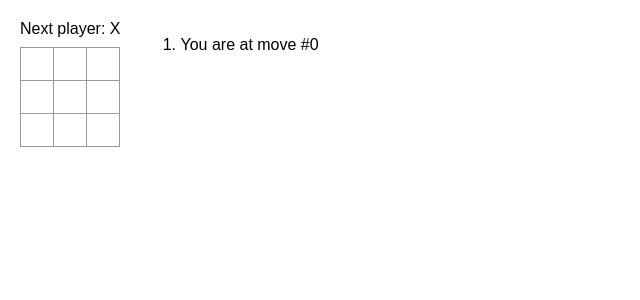
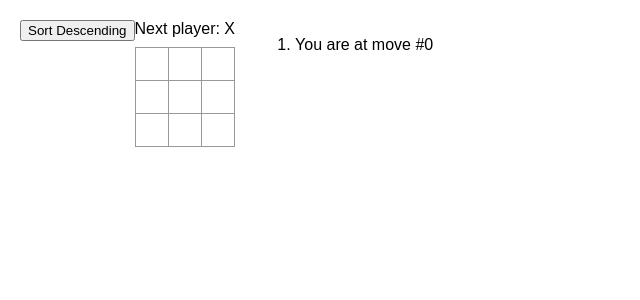
Before and after one commit to ThePfarrer/tic-tac-toe, a React (Vite) app: page / in a window 1280 px wide. Shown: the top 300 px of the page, without its empty margins (0-640 px from the left). Built offline with nearby package versions, Linux system fonts and the light colour scheme.

Commit message:
add toggle function

```diff
--- a/src/App.tsx
+++ b/src/App.tsx
@@ -59,6 +59,7 @@
 export default function Game() {
   const [history, setHistory] = useState<string[][]>([Array(9).fill("")]);
   const [currentMove, setCurrentMove] = useState(0);
+  const [isAscending, setIsAscending] = useState(true);
   const xIsNext = currentMove % 2 === 0;
   const currentSquares = history[currentMove];
 
@@ -85,13 +86,24 @@
     );
   });
 
+  const sortedMoves = isAscending ? moves : [...moves].reverse();
+
+  function toggleSortOrder() {
+    setIsAscending(!isAscending);
+  }
+
   return (
     <div className="game">
+      <div>
+        <button onClick={toggleSortOrder}>
+          {isAscending ? "Sort Descending" : "Sort Ascending"}
+        </button>
+      </div>
       <div className="game-board">
         <Board xIsNext={xIsNext} squares={currentSquares} onPlay={handlePlay} />
       </div>
       <div className="game-info">
-        <ol>{moves}</ol>
+        <ol>{sortedMoves}</ol>
       </div>
     </div>
   );
```
